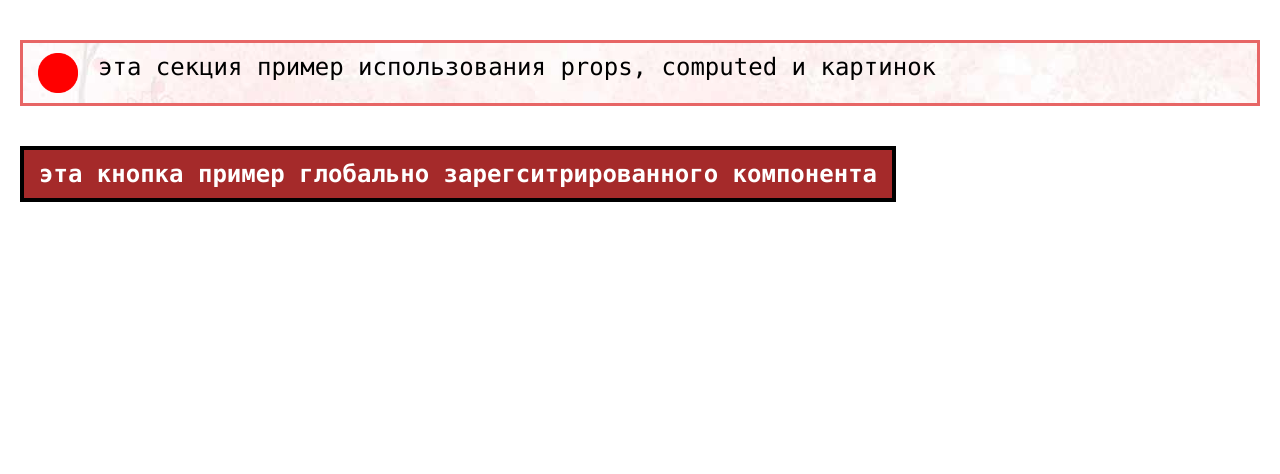
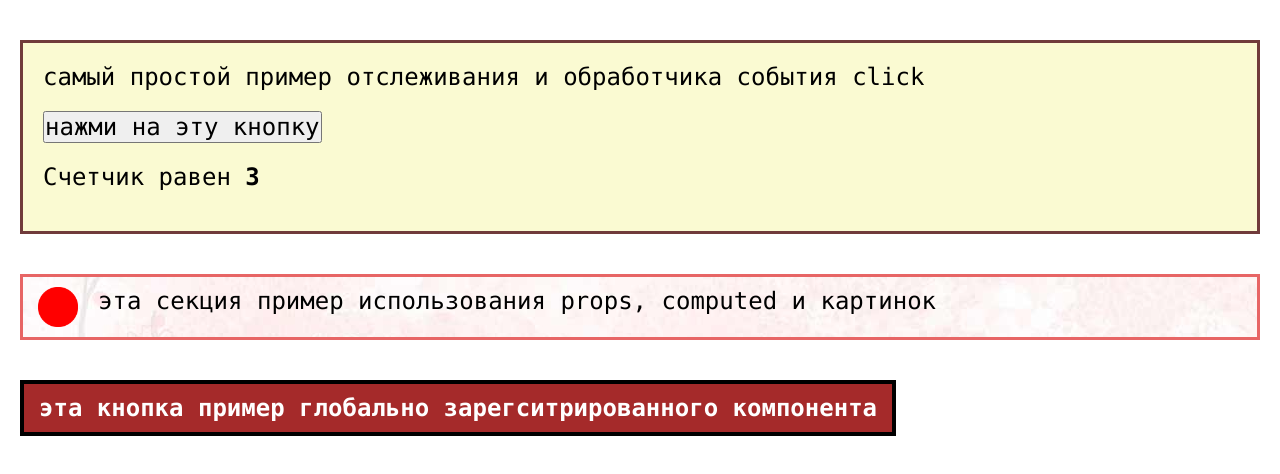
Before and after one commit to pohlebkin/vue-demo, a Vue app: page / in a window 1280 px wide. Shown: the top 474 px of the page. Built offline with nearby package versions, Linux system fonts and the light colour scheme.

Commit message:
пример отслеживания и обработчика события click

```diff
--- a/src/App.vue
+++ b/src/App.vue
@@ -1,4 +1,6 @@
 <template>
+  <EventClick />
+
   <PropsComputed
     TitlePart1="эта секция пример использования props,"
     TitlePart2="computed и картинок"
@@ -11,11 +13,13 @@
 
 <script>
 import PropsComputed from '@/components/PropsComputed.vue'
+import EventClick from '@/components/EventClick.vue'
 
 export default {
   name: 'App',
   components: {
     PropsComputed,
+    EventClick,
   },
 }
 </script>
@@ -32,4 +36,8 @@ export default {
 body {
   padding: 40px 20px;
 }
+
+p {
+  margin-bottom: 20px;
+}
 </style>
--- /dev/null
+++ b/src/components/EventClick.vue
@@ -0,0 +1,44 @@
+<!--
+пример отслеживания события click
+https://v3.ru.vuejs.org/ru/guide/events.html#обработчики-событии
+-->
+
+<template>
+  <section>
+    <p>самый простой пример отслеживания и обработчика события click</p>
+    <p><button @click="counterHandler">нажми на эту кнопку</button></p>
+    <p>
+      Счетчик равен <strong>{{ counter }}</strong>
+    </p>
+  </section>
+</template>
+
+<script>
+export default {
+  name: 'EventClick',
+  data() {
+    return {
+      counter: 3,
+    }
+  },
+  methods: {
+    counterHandler(event) {
+      this.counter += 1
+      if (event) {
+        // пока не знаю зачем нужен event
+        // и без него все вроде работает
+        // это важный момент, выяснить это
+      }
+    },
+  },
+}
+</script>
+
+<style scoped>
+section {
+  margin-bottom: 40px;
+  border: 3px solid rgb(112, 59, 59);
+  background-color: lightgoldenrodyellow;
+  padding: 20px;
+}
+</style>
```
